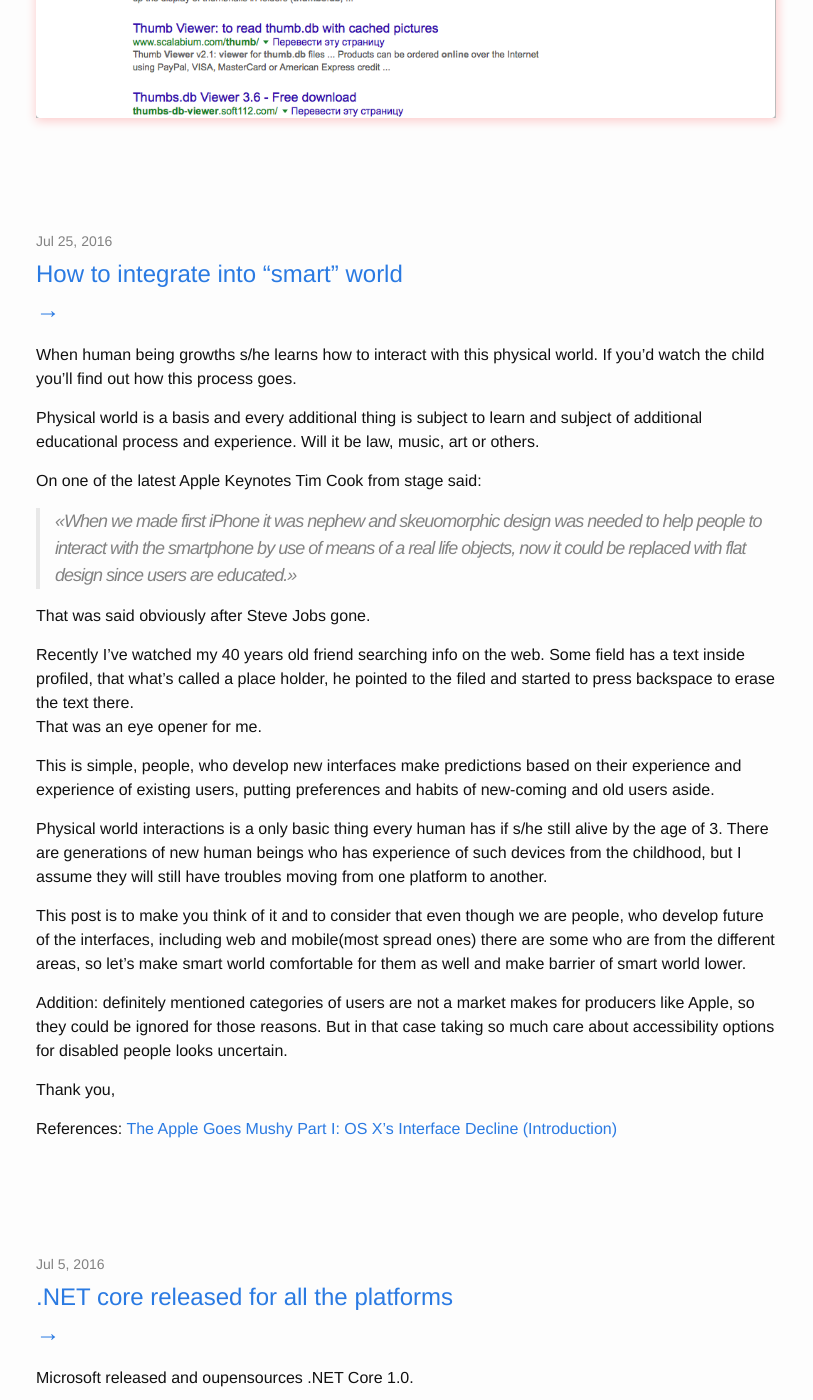
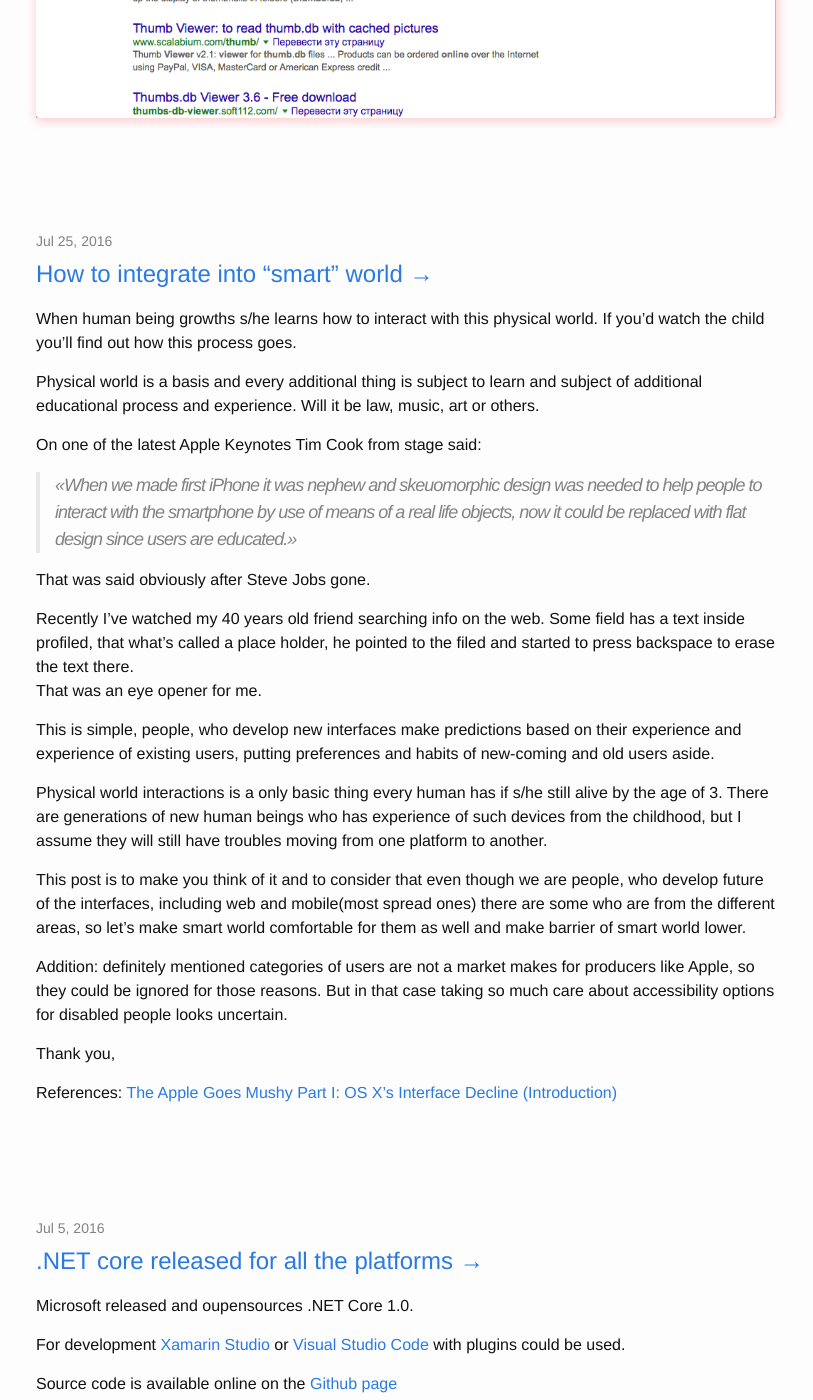
Before and after one commit to famer/blog, a Jekyll site: the page built from index.html, in a window 1280 px wide and 1400 px high, scrolled down 1194 px. Shown: the whole window, without its empty margins (234-1047 px from the left). Built offline with Jekyll 4.4.1, drawn with Linux system fonts in a browser that asks for light colours; the list of posts is cut into pages by our own code.

Commit message:
Update index.html

```diff
--- a/index.html
+++ b/index.html
@@ -15,10 +15,11 @@
         <h2>
 
 
-			<a class="post-link" href="{{ post.url | prepend: site.baseurl }}">{{ post.title }}</a>
-      {% if post.categories contains "guest" %}
-      <a href="{{ post.link }}">→</a>
-      {% endif %}
+		{% if post.categories contains "guest" %}
+		<a class="post-link" href="{{ post.link }}">{{ post.title }} →</a>
+		{% else %}
+		<a class="post-link" href="{{ post.url | prepend: site.baseurl }}">{{ post.title }}</a>
+		{% endif %}
         </h2>
 	  {{ post.content }}
     {% include taglist.html %}
```
